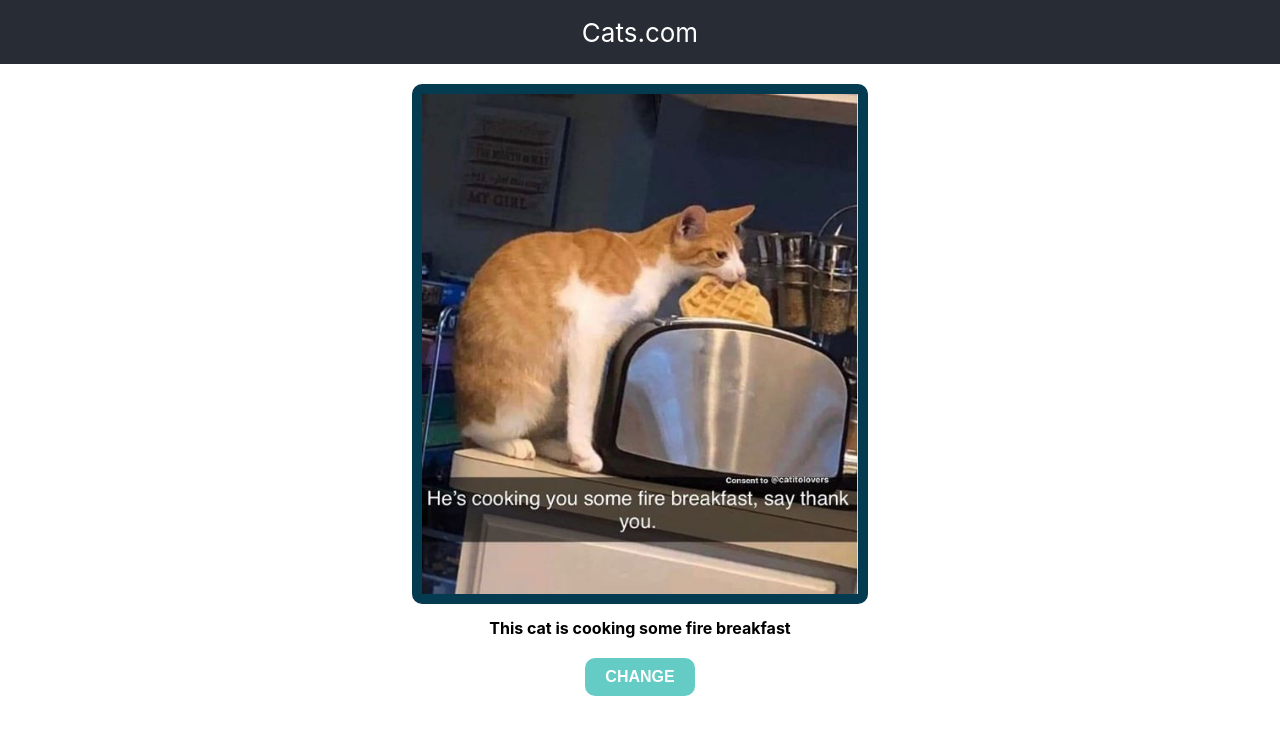
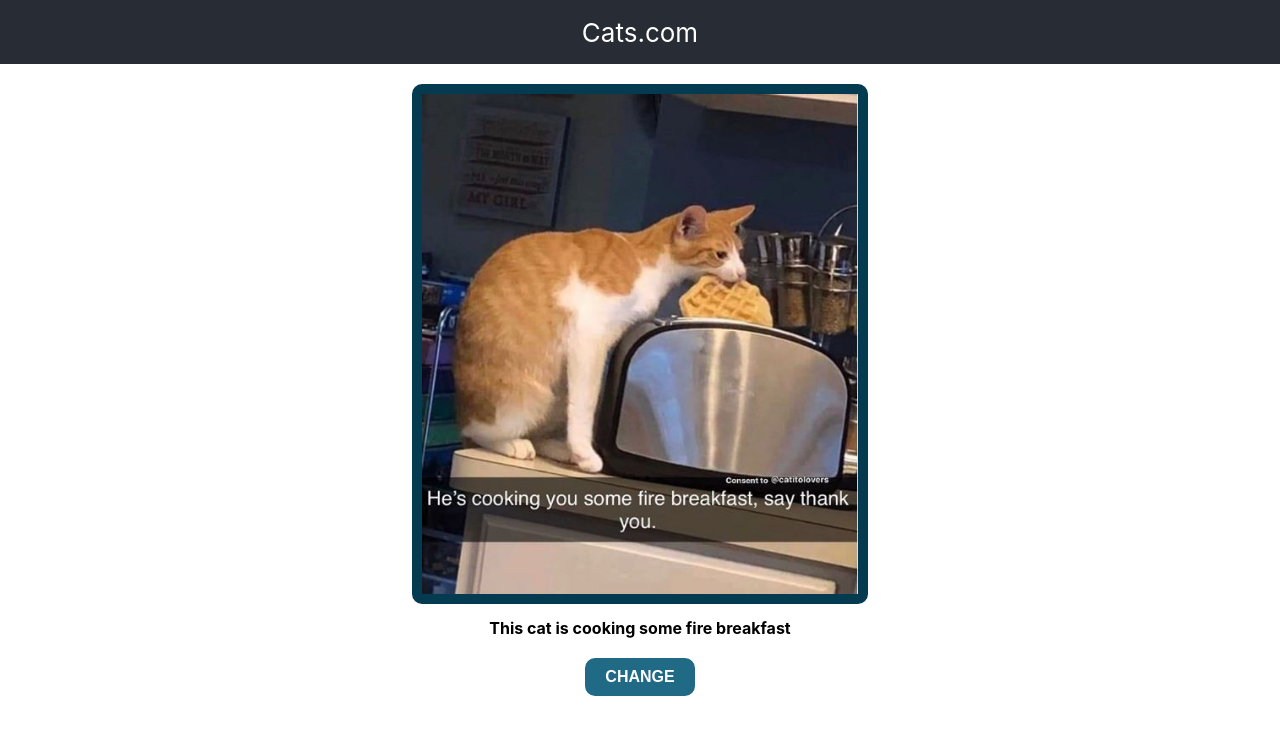
Before and after one commit to Ramon254/cats.com, a React (Create React App) app: page / in a window 1280 px wide. Shown: the top 734 px of the page. Built offline with nearby package versions, Linux system fonts and the light colour scheme.

Commit message:
¨Color_change_on_button¨

```diff
--- a/src/Components/Button.css
+++ b/src/Components/Button.css
@@ -1,5 +1,5 @@
 .change-button {
-    background-color: #64CCC5;
+    background-color: rgb(32, 106, 133);
     border: none;
     color: white;
     font-weight: bold;
```
